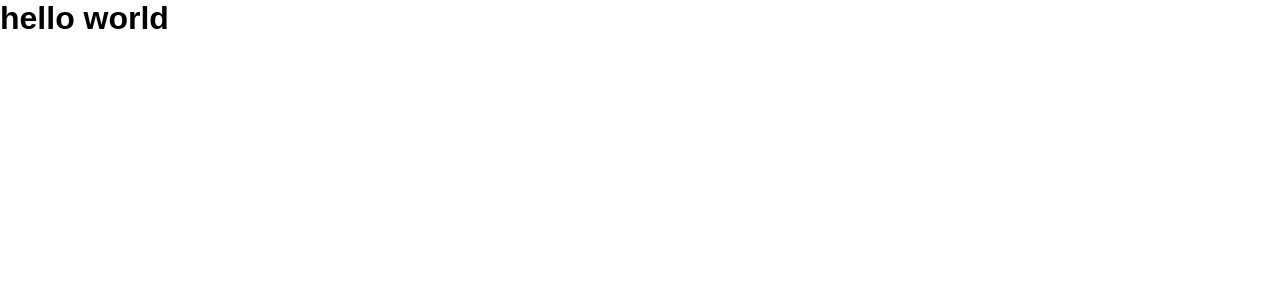
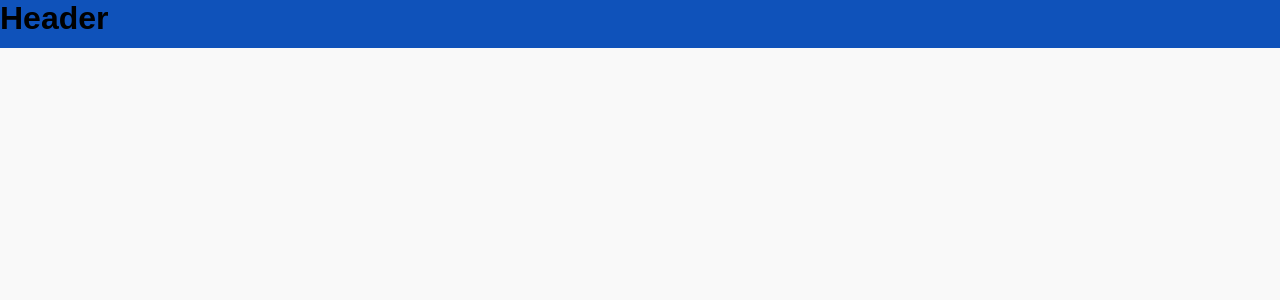
Before and after one commit to mateus-gotardi/MKS-frontend-challenge, a Next.js app: page / in a window 1280 px wide. Shown: the top 300 px of the page. Built offline with nearby package versions, Linux system fonts and the light colour scheme.

Commit message:
header and respectives tests created

```diff
--- /dev/null
+++ b/components/header/index.tsx
@@ -0,0 +1,12 @@
+import React from 'react';
+import { HeaderContainer } from './styles';
+import { colors } from '..';
+
+const Header = ()=>{
+    return(
+        <HeaderContainer colors={colors}>
+            <h1>Header</h1>
+        </HeaderContainer>
+    )
+}
+export default Header;
--- /dev/null
+++ b/components/header/styles.ts
@@ -0,0 +1,8 @@
+import styled from "styled-components";
+import { ComponentProps } from "..";
+
+export const HeaderContainer = styled.header<ComponentProps>`
+width: 100%;
+background-color: ${(props) => props.colors.primary};
+height: 3rem;
+`
--- a/components/index.tsx
+++ b/components/index.tsx
@@ -1,3 +1,5 @@
+import Header from "./header";
+
 const colors = {
     background: '#F9F9F9',
     white: '#FFFFFF',
@@ -6,5 +8,16 @@ const colors = {
     grey: '#373737',
     darkGrey: '#2C2C2C',
 }
+interface ComponentProps {
+    colors: {
+        background:string,
+        white:string,
+        primary:string,
+        black:string,
+        grey:string,
+        darkGrey:string,
+    };
+}
 
-export {colors}
+export { colors, Header };
+export type { ComponentProps };
--- a/pages/index.tsx
+++ b/pages/index.tsx
@@ -1,14 +1,9 @@
-import Head from 'next/head'
+import { Header } from "../components"
 
 export default function Home() {
   return (
     <>
-      <Head>
-        <title>welcome to next</title>
-        <link rel="icon" href="/favicon.ico" />
-      </Head>
-      <h1>hello world</h1>
+      <Header />
     </>
-
   )
 }
--- a/styles/global.ts
+++ b/styles/global.ts
@@ -1,4 +1,5 @@
 import { createGlobalStyle } from "styled-components";
+import { colors } from '../components'
 
 const GlobalStyles = createGlobalStyle`
 *,body{
@@ -7,7 +8,9 @@ const GlobalStyles = createGlobalStyle`
     box-sizing: border-box;
     font-family: 'Montserrat', sans-serif;
 }
-
+body{
+    background-color: ${colors.background};
+}
 `
 
 export default GlobalStyles;
```
Also changed, not shown: 2 other files (tests, documents, lock files or other folders).
